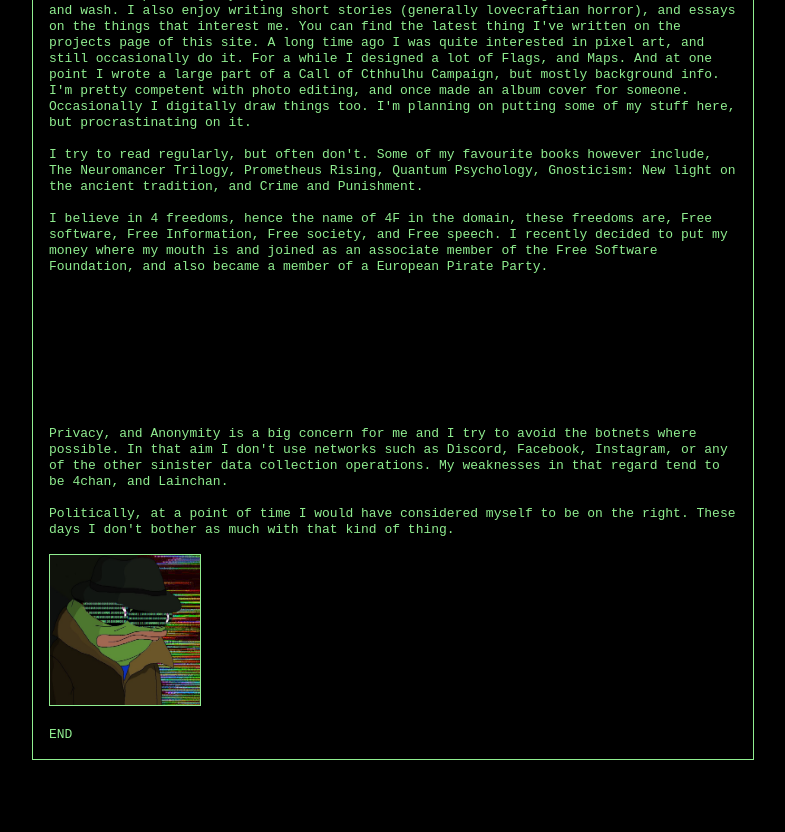
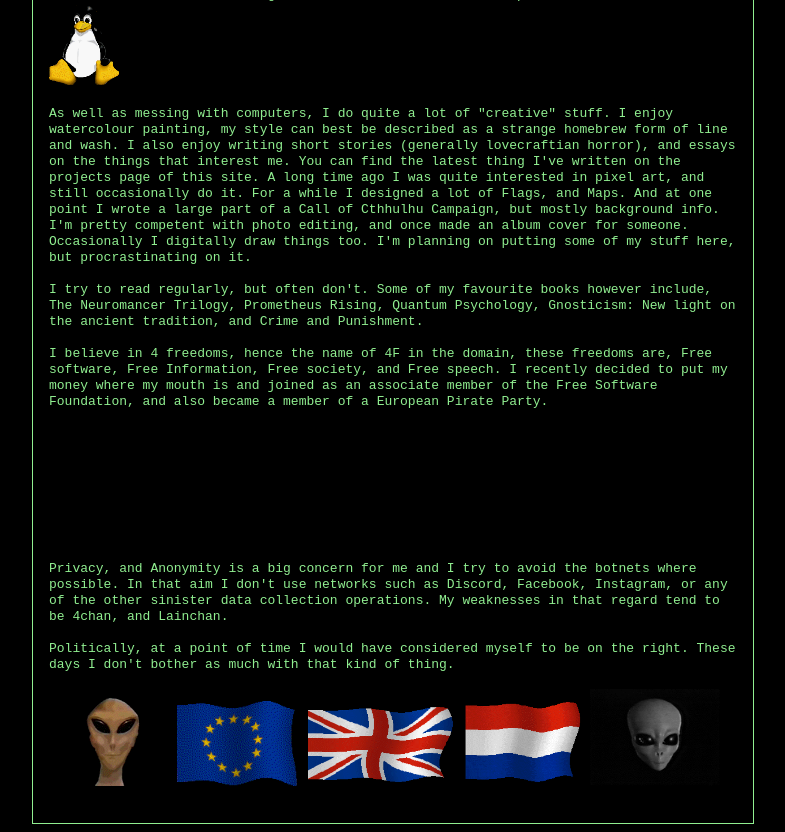
Before and after one commit to keizerrijk/0x4F, a plain HTML site: page about.html in a window 1280 px wide. Shown: the part 728-1560 px from the top of the page, without its empty margins (247-1032 px from the left). Before the commit the page ends 1496 px from the top, so only its background shows below. Drawn offline with Linux system fonts and the light colour scheme.

Commit message:
Added some gifs and corrections

```diff
--- a/about.html
+++ b/about.html
@@ -33,6 +33,10 @@
 			I enjoy learning new things, and playing around with systems. I also don't seem to very good at describing what it is I actually do.
 			Mainly at the moment I'm working on this website, as it's easy, relaxing, and I don't have to think too hard about it.
 			<br><br>
+			My operating system of choice is GNU/Linux. I run Arch on my main laptop, and Debian on a T420, and an X200. Planning to libreboot the x200 at some point soon.
+			<br>
+			<img src="img/that_damned_penguin.gif" alt="tux" width="70px">
+			<br><br>
 			As well as messing with computers, I do quite a lot of "creative" stuff.
 			I enjoy watercolour painting, my style can best be described as a strange homebrew form of line and wash. I also enjoy writing short stories (generally lovecraftian horror), and essays on the things that interest me. You can find the latest thing I've written on the projects page of this site.
 			A long time ago I was quite interested in pixel art, and still occasionally do it. For a while I designed a lot of Flags, and Maps. And at one point I wrote a large part of a Call of Cthhulhu Campaign, but mostly background info. I'm pretty competent with photo editing, and once made an album cover for someone. Occasionally I digitally draw things too. I'm planning on putting some of my stuff here, but procrastinating on it.
@@ -43,6 +47,7 @@
 			I recently decided to put my money where my mouth is and joined as an associate member of the Free Software Foundation, and also became a member of a European Pirate Party.
 			<br><br><br>
 			<img src="img/brainwashingError.gif" alt="america" style="width: 400px; height: 98px;">
+
 			</p1>
 
 			<p2>
@@ -52,10 +57,12 @@
 			<br><br>
 			Politically, at a point of time I would have considered myself to be on the right. These days I don't bother as much with that kind of thing.
 			<br><br>
-			<img class="cat" src="img/pepespook.png" alt="pepespook.png" style="width: 150px; height:150px;">
+			<img src="img/aliens.gif" alt="aliens">
+			<img src="img/Europe.gif" alt="europe" width="120px">
+			<img src="img/uk.gif" alt="uk" width="150px">
+			<img src="img/nederlandse_vlag.gif" alt="nvlag" width="120px">
+			<img src="img/alien2.gif" alt="alien2" width="130px">
 			<br><br>
-			<p3 style="text-align:center;">END</p3>
-			</p2>
 		</div>
 	</body>
 </html>
```
Also changed, not shown: thoughts.html (+1 -0 lines), img/Europe.gif (added), img/alien2.gif (added), img/aliens.gif (added), img/clicking_here_may_make_you_a_millionaire.gif (added), img/computer2.gif (added), img/conspiracy.gif (added), img/deathputer.gif (added), img/interesting_cgi.gif (added), img/moon_sun.gif (added), img/nederlandse_vlag.gif (added), img/official_lain_ring.gif (added), img/surfing_computer.gif (added), img/that_damned_penguin.gif (added), 3 more files.
